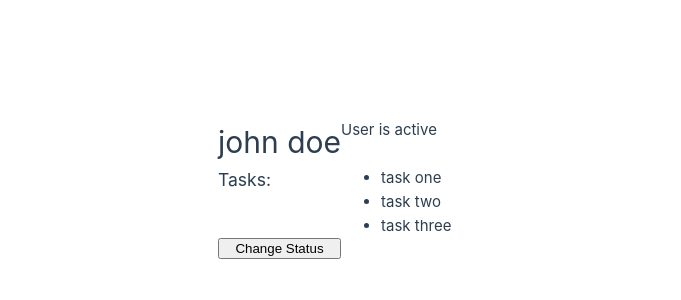
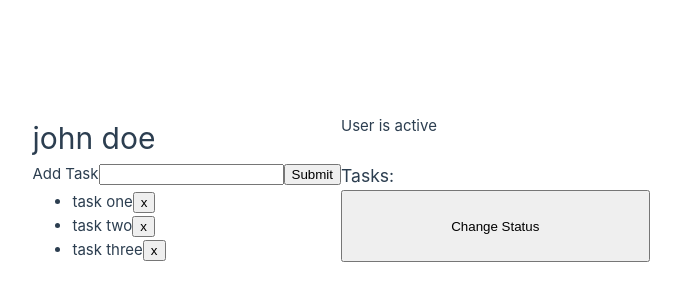
Before and after one commit to BeyzaBolattekin/vue-crash-course, a Vue app: page / in a window 1280 px wide. Shown: the part 212-512 px from the top of the page, without its empty margins (299-980 px from the left). Built offline with nearby package versions, Linux system fonts and the light colour scheme; no server answers.

Commit message:
basic to do events

```diff
--- a/src/App.vue
+++ b/src/App.vue
@@ -1,9 +1,15 @@
 <!-- composition API version -->
+<!-- splice() metodu ile:
+silme → splice(index, 1)
+ekleme → splice(index, 0, newItem)
+değiştirme → splice(index, 1, newItem) -->
+
 <script setup>
-import { ref } from "vue";
+import { ref, onMounted } from "vue";
 const name = ref("john doe");
 const status = ref("active");
 const tasks = ref(["task one", "task two", "task three"]);
+const newTask = ref("");
 
 const toggleStatus = () => {
   if (status.value === "active") {
@@ -14,6 +20,27 @@ const toggleStatus = () => {
     status.value = "active";
   }
 };
+
+const addTask = () => {
+  if (newTask.value.trim() !== "") {
+    tasks.value.push(newTask.value);
+    newTask.value = "";
+  }
+};
+
+const deleteTask = (index) => {
+  tasks.value.splice(index, 1);
+};
+
+onMounted(async () => {
+  try {
+    const response = await fetch("https://jsonplaceholder.typicode.com/todos");
+    const data = await response.json();
+    tasks.value = data.map((task) => task.title);
+  } catch (error) {
+    console.log("Error fetching tasks");
+  }
+});
 </script>
 
 <template>
@@ -22,13 +49,27 @@ const toggleStatus = () => {
   <p v-else-if="status === 'pending'">User id pending</p>
   <p v-else>User is inactive</p>
 
+  <form @submit.prevent="addTask">
+    <label for="newTask">Add Task</label>
+    <input
+      type="text"
+      id="newTask"
+      name="newTask"
+      v-model="newTask"
+    />
+    <button type="submit">Submit</button>
+  </form>
+
   <h3>Tasks:</h3>
   <ul>
     <li
-      v-for="task in tasks"
+      v-for="(task, index) in tasks"
       :key="task"
     >
-      {{ task }}
+      <span>
+        {{ task }}
+      </span>
+      <button @click="deleteTask(index)">x</button>
     </li>
   </ul>
   <!-- <button v-on:click="toggleStatus">Change Status</button> -->
```
